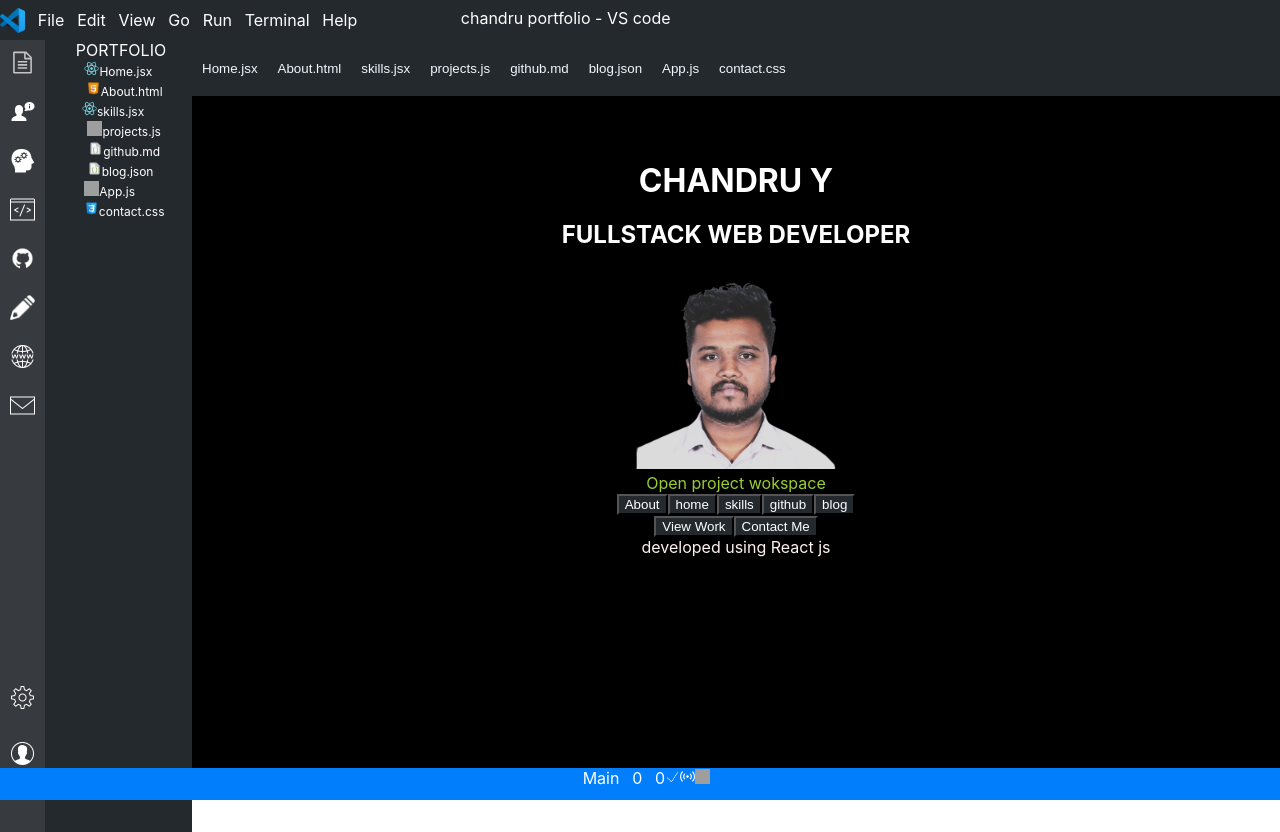
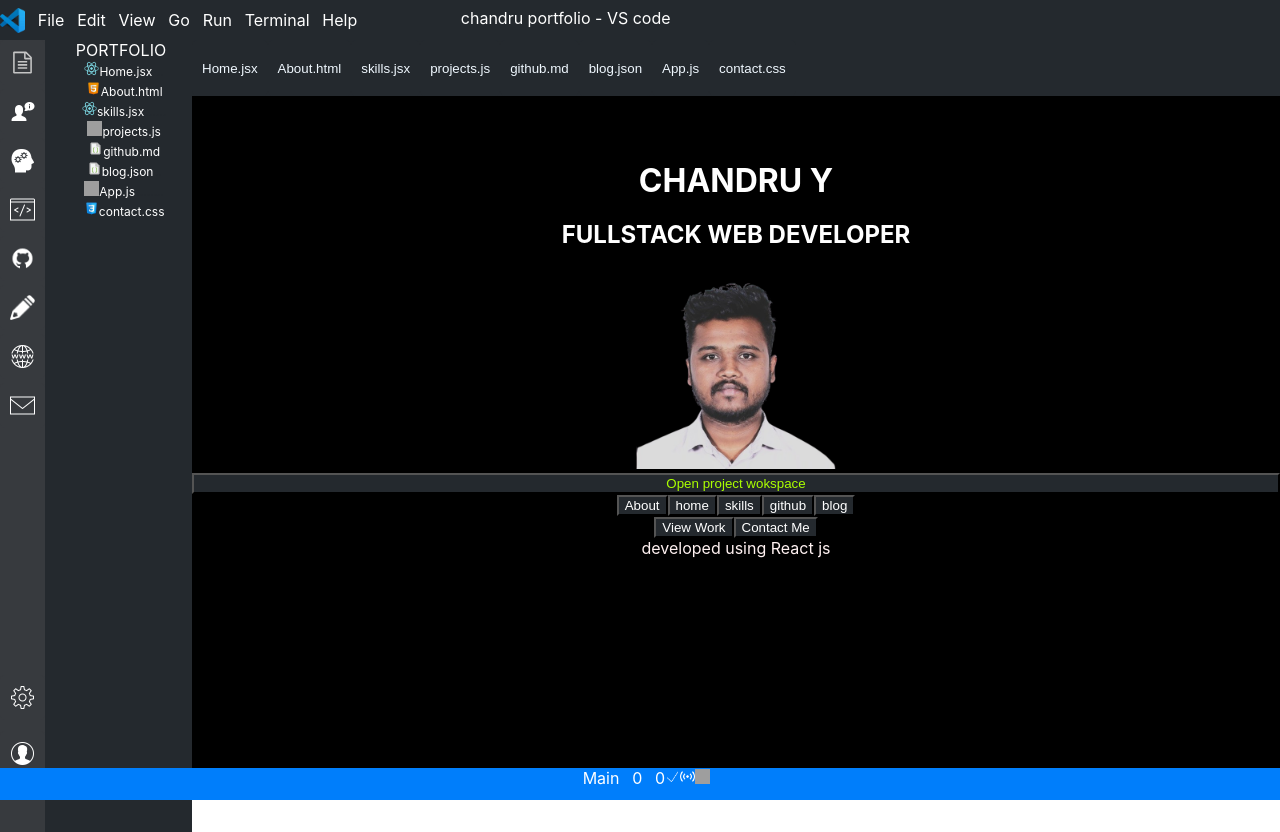
Before and after one commit to chandruyogasekar001/porfolioreact, a React (Create React App) app: page / in a window 1280 px wide. Built offline with nearby package versions, Linux system fonts and the light colour scheme; grey boxes are pictures that could not be loaded.

Commit message:
Update File.jsx

```diff
--- a/src/File.jsx
+++ b/src/File.jsx
@@ -9,7 +9,7 @@ export default function File({setTab}){
 
             <title>Nitin Ranganath</title>
 
-            <div >
+             <div >
                 <div >
                     <div >
                         <header>
@@ -22,6 +22,7 @@ export default function File({setTab}){
                         </header>
                         <img src={profile} alt='profile' style={{width:'200px', height:'200px'}}></img>
                         <div className="bd">
+
                             <nav>
                                 <button onClick={()=>setTab('Project')}>View Work</button>
                                 <button onClick={()=>setTab('Email')}>Contact Me</button>
@@ -34,7 +35,7 @@ export default function File({setTab}){
                                 <button onClick={()=>setTab('GitHub')}>github</button>
                                 <button onClick={()=>setTab('Blog')}>blog </button>
                             </div>
-                            <p onClick={()=>setTab('Work')} style={{color:"yellowgreen"}}>Open project wokspace</p>
+                           <button class="work" onClick={()=>setTab('Work')} style={{color:"#abff00"}}>  Open project wokspace  </button>
 
                         </div>
 
```
